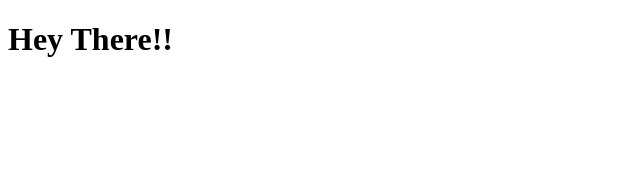
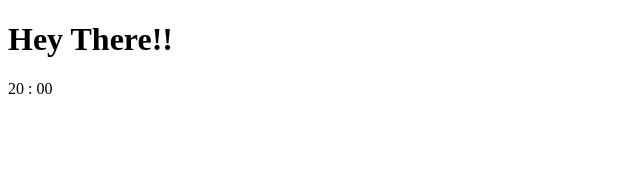
Before and after one commit to ajfsdeveloper/react-redux-pomodoro, a React (Create React App) app: page / in a window 1280 px wide. Shown: the top 170 px of the page, without its empty margins (0-640 px from the left). Built offline with nearby package versions, Linux system fonts and the light colour scheme.

Commit message:
Create and Render TimerDisplay component

```diff
--- a/src/App.js
+++ b/src/App.js
@@ -1,10 +1,12 @@
 import React, { Component } from 'react'
+import TimerDisplay from './components/TimerDisplay'
 
 class App extends Component {
   render() {
     return (
       <div>
         <h1>Hey There!!</h1>
+        <TimerDisplay />
       </div>
     )
   }
--- /dev/null
+++ b/src/components/TimerDisplay.jsx
@@ -0,0 +1,7 @@
+import React from 'react'
+
+const TimerDisplay = () => {
+  return <div>20 : 00</div>
+}
+
+export default TimerDisplay
```
